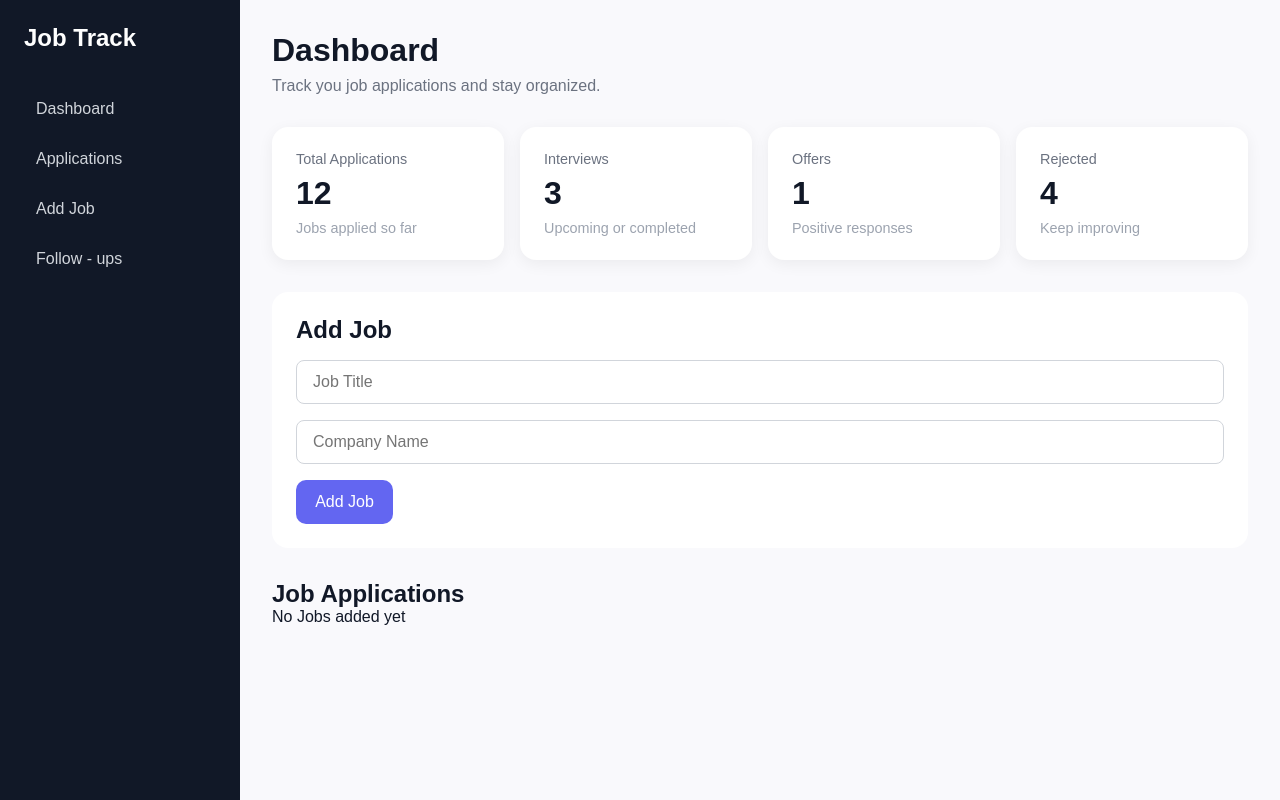
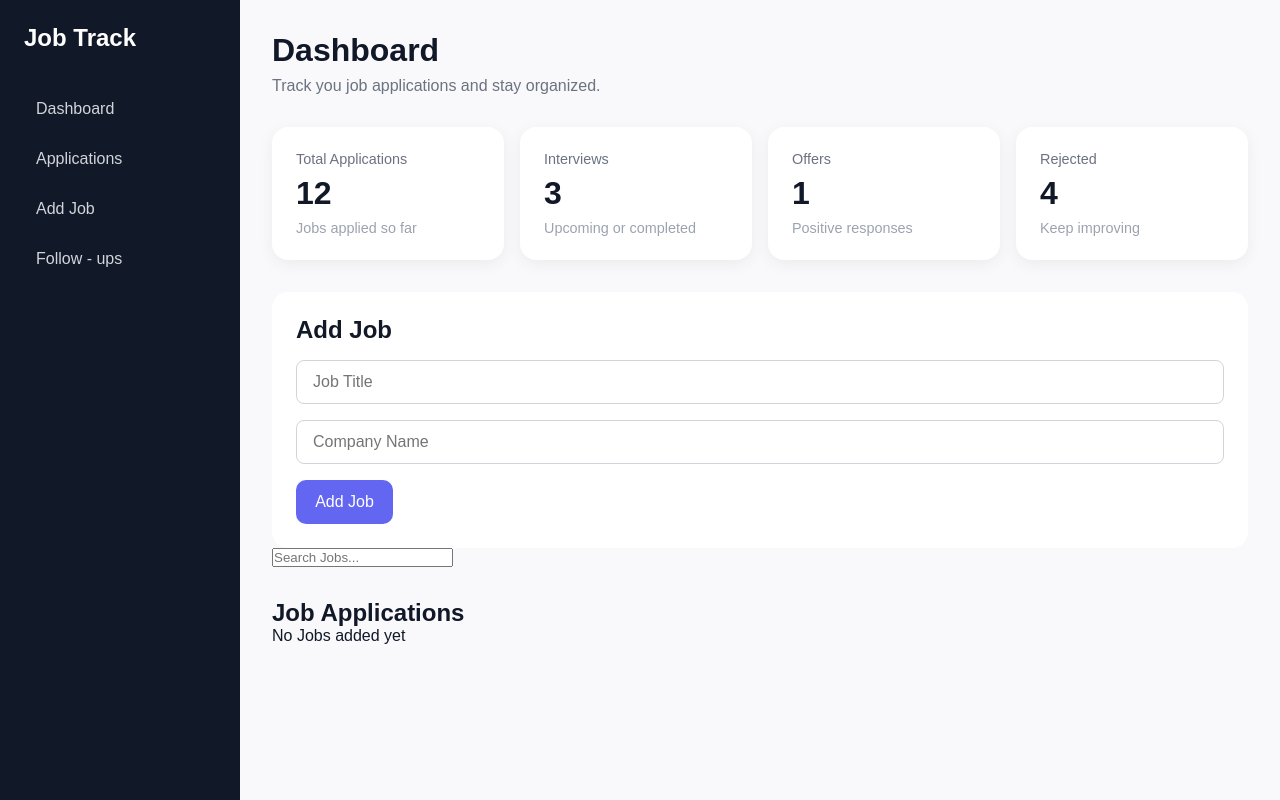
Before and after one commit to Ujjwal-Darnal/Job-Tracker-App, a React (Vite) app: page / in a window 1280 px wide. Built offline with nearby package versions, Linux system fonts and the light colour scheme.

Commit message:
Add job search functionality

```diff
--- a/src/App.jsx
+++ b/src/App.jsx
@@ -1,4 +1,4 @@
-import { useState } from "react";
+import { useState,useEffect } from "react";
 import Sidebar from "./components/Sidebar"
 import StatCard from "./components/StatCard"
 import "./App.css";
@@ -6,8 +6,13 @@ import JobForm from "./components/JobForm";
 import JobList from "./components/JobList";
 
 function App(){
-  const [jobs,setJobs] = useState([]);
+  const [jobs,setJobs] = useState(()=>{
+    const savedJobs = localStorage.getItem("jobs");
+    return savedJobs? JSON.parse(savedJobs):[];
+  });
 
+  const [searchJob,setSearchJob] = useState(""
+  );
   // =====function to add job======//
   const addJob = (newJob)=>{
     setJobs([...jobs,newJob]);
@@ -19,6 +24,17 @@ function App(){
     index !== indexToDelete);
     setJobs(updatedJobs);
   }
+
+  //========== function to filtered Job=====//
+const filteredJobs = jobs.filter((job)=>
+job.jobTitle.toLowerCase().includes(searchJob.toLowerCase())||
+job.company.toLowerCase().includes(searchJob.toLowerCase())
+);
+
+  //============= save to local Storage =======//
+  useEffect(()=>{
+    localStorage.setItem("jobs",JSON.stringify(jobs));
+  },[jobs])
   return(
 <div className="app-layout">
 
@@ -38,7 +54,14 @@ function App(){
 </section>
 
 <JobForm addJob={addJob}/>
-<JobList jobs = {jobs} deleteJob = {deleteJob}/>
+
+<input
+type="text"
+placeholder="Search Jobs..."
+value={searchJob}
+onChange = {(e)=>setSearchJob(e.target.value)} />
+
+<JobList jobs = {filteredJobs} deleteJob = {deleteJob}/>
 
     </main>
 </div>
```
